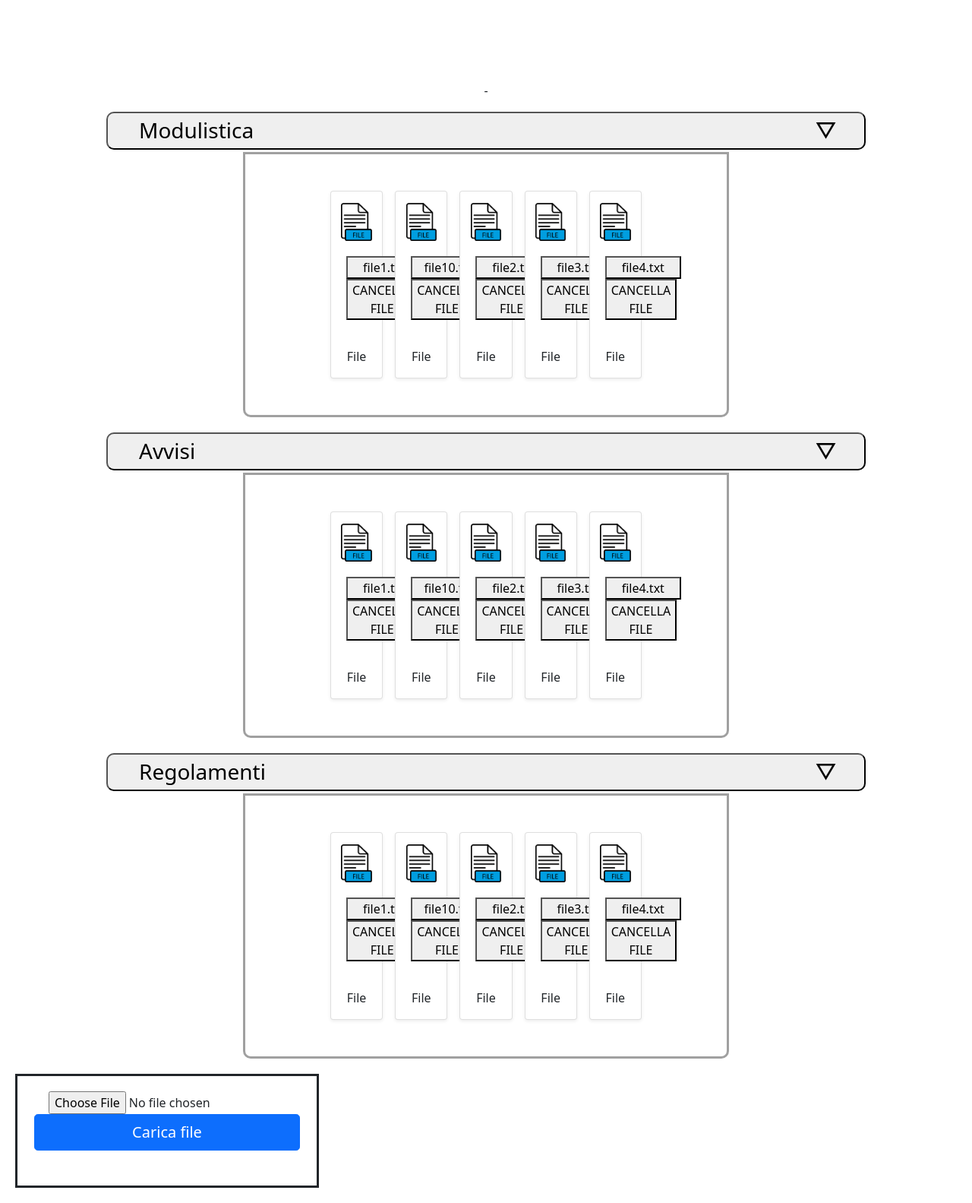
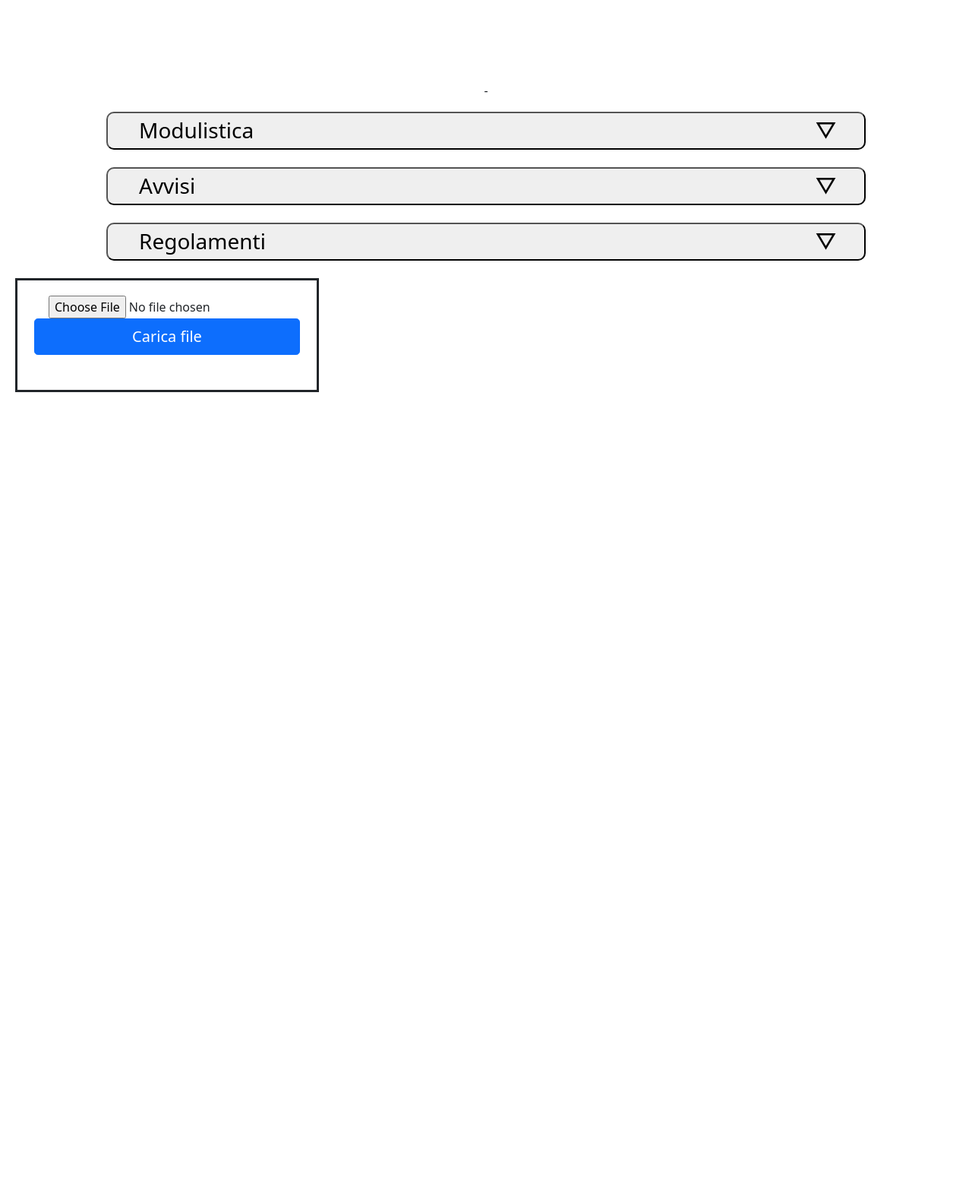
Before and after one commit to Vergz/Pcto---Progetto, a PHP site: page / in a window 1280 px wide. Shown: the part 1179-2762 px from the top of the page at 76% size. After the commit the page ends 1695 px from the top, so only its background shows below. Run offline with PHP 8.4, Linux system fonts and the light colour scheme; the visitor is signed in with stand-in values (Sample User, id 1).

Commit message:
box deposito javascript agg

```diff
--- a/Home/css/home.css
+++ b/Home/css/home.css
@@ -60,6 +60,7 @@ margin-left:190px;
 	border-radius: 0px 0px 10px 10px;
 	width:50%;
 	margin:auto;
+	display:none;
 }
 .box
 {
--- a/Home/index.php
+++ b/Home/index.php
@@ -73,8 +73,8 @@
 
 
  <div class="box">
- <button type="button" class="deposito"><h3><span style="float:left;margin-left:35px;">Modulistica</span> <span style="float:right;margin-right:30px;">▽</span></h3></button>
- <div class="boxdeposito">
+ <button type="button" class="deposito" onclick="btndeposito(1)"><h3  class="tdp" id="tdp1"><span style="float:left;margin-left:35px;">Modulistica</span> <span style="float:right;margin-right:30px;">▽</span></h3></button>
+ <div class="boxdeposito" id="boxd1">
  <div id="carouselExampleCaptions" class="carousel slide" data-bs-ride="carousel" data-bs-interval="false" style="width:100%;">
   <div class="carousel-indicators">
     <button type="button" data-bs-target="#carouselExampleCaptions" data-bs-slide-to="0" class="active" aria-current="true" aria-label="Slide 1"></button>
@@ -282,11 +282,11 @@ stampafile($indice,$i);
 
 
   <div class="box">
- <button type="button" class="deposito" onclick="btndeposito()"><h3 class="tdp1" id="tdp"><span style="float:left;margin-left:35px;">Avvisi</span> <span style="float:right;margin-right:30px;">▽</span></h3></button>
+ <button type="button" class="deposito" onclick="btndeposito(2)"><h3 class="tdp" id="tdp2"><span style="float:left;margin-left:35px;">Avvisi</span> <span style="float:right;margin-right:30px;">▽</span></h3></button>
 
 
 
-  <div class="boxdeposito">
+  <div class="boxdeposito" id="boxd2">
  <div id="carouselExampleCaptions" class="carousel slide" data-bs-ride="carousel" data-bs-interval="false" style="width:100%;">
   <div class="carousel-indicators">
     <button type="button" data-bs-target="#carouselExampleCaptions" data-bs-slide-to="0" class="active" aria-current="true" aria-label="Slide 1"></button>
@@ -495,9 +495,9 @@ stampafile($indice2,$i2);
 
 
  <div class="box">
- <button type="button" class="deposito"><h3><span style="float:left;margin-left:35px;">Regolamenti</span> <span style="float:right;margin-right:30px;">▽</span></h3></button>
+ <button type="button" class="deposito" onclick="btndeposito(3)"><h3 class="tdp" id="tdp3"><span style="float:left;margin-left:35px;">Regolamenti</span> <span style="float:right;margin-right:30px;">▽</span></h3></button>
 
-  <div class="boxdeposito">
+  <div class="boxdeposito" id="boxd3">
  <div id="carouselExampleCaptions" class="carousel slide" data-bs-ride="carousel" data-bs-interval="false" style="width:100%;">
   <div class="carousel-indicators">
     <button type="button" data-bs-target="#carouselExampleCaptions" data-bs-slide-to="0" class="active" aria-current="true" aria-label="Slide 1"></button>
--- a/Home/js/js_code.js
+++ b/Home/js/js_code.js
@@ -2,16 +2,18 @@
 
 
 
-function btndeposito()
+function btndeposito(i)
 {
-	document.getElementById("tdp").style.color="#009EE0";
-	var classe=document.getElementById("tdp").getAttribute("class");
-	if(classe=="tdp1")
+	var classe=document.getElementById("tdp"+i).getAttribute("class");
+	console.log(classe);
+	if(classe=="tdp")
 	{
-		document.getElementById("tdp").setAttribute("class", "titolodeposito");
+		document.getElementById("tdp"+i).setAttribute("class", "titolodeposito");
+		document.getElementById("boxd"+i).style.display = "block";
 	}
-	else if(classe=="titolodeposito")
+	else
 	{
-		document.getElementById("tdp").setAttribute("class", "tdp1");
+		document.getElementById("tdp"+i).setAttribute("class", "tdp");
+		document.getElementById("boxd"+i).style.display = "none";
 	}
 }
```
